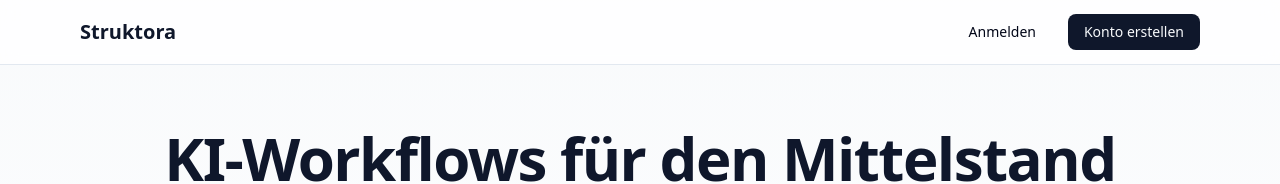
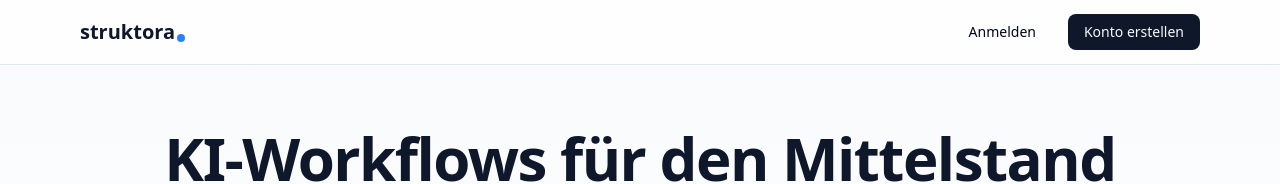
Before and after one commit to berndgalter-lab/struktora, a Next.js app: page / in a window 1280 px wide. Shown: the top 184 px of the page. Built offline with nearby package versions, Linux system fonts and the light colour scheme.

Commit message:
upload logo to website

```diff
--- a/src/app/(auth)/layout.tsx
+++ b/src/app/(auth)/layout.tsx
@@ -1,5 +1,4 @@
-import { useTranslations } from "next-intl";
-import Link from "next/link";
+import { Logo } from "@/components/ui/logo";
 
 // Auth layout - centered card layout for login/signup
 export default function AuthLayout({
@@ -7,14 +6,10 @@ export default function AuthLayout({
 }: {
   children: React.ReactNode;
 }) {
-  const t = useTranslations("common");
-
   return (
     <div className="min-h-screen flex flex-col items-center justify-center bg-slate-50 px-4">
       <div className="mb-8">
-        <Link href="/" className="text-2xl font-bold text-slate-900">
-          {t("appName")}
-        </Link>
+        <Logo href="/" size="lg" />
       </div>
       <div className="w-full max-w-md">{children}</div>
     </div>
--- a/src/components/dashboard/sidebar.tsx
+++ b/src/components/dashboard/sidebar.tsx
@@ -1,6 +1,5 @@
 "use client";
 
-import Link from "next/link";
 import { usePathname, useRouter } from "next/navigation";
 import { useTranslations } from "next-intl";
 import {
@@ -9,7 +8,6 @@ import {
   Settings,
   LogOut,
   Menu,
-  User,
 } from "lucide-react";
 import { useState } from "react";
 import { cn } from "@/lib/utils";
@@ -17,6 +15,7 @@ import { Button } from "@/components/ui/button";
 import { Sheet, SheetContent, SheetTrigger } from "@/components/ui/sheet";
 import { Separator } from "@/components/ui/separator";
 import { Avatar, AvatarFallback } from "@/components/ui/avatar";
+import { Logo } from "@/components/ui/logo";
 import { createClient } from "@/lib/supabase/client";
 import { useUser } from "@/hooks/use-user";
 
@@ -34,7 +33,6 @@ const SidebarContent = ({ onNavigate }: SidebarContentProps) => {
   const pathname = usePathname();
   const router = useRouter();
   const t = useTranslations("nav");
-  const tCommon = useTranslations("common");
   const tAuth = useTranslations("auth");
   const { user, authUser, isLoading } = useUser();
 
@@ -75,13 +73,7 @@ const SidebarContent = ({ onNavigate }: SidebarContentProps) => {
     <div className="flex h-full flex-col">
       {/* Logo */}
       <div className="flex h-16 items-center px-6">
-        <Link
-          href="/dashboard"
-          className="text-xl font-bold text-slate-900"
-          onClick={onNavigate}
-        >
-          {tCommon("appName")}
-        </Link>
+        <Logo href="/dashboard" size="md" onClick={onNavigate} />
       </div>
 
       <Separator />
--- a/src/components/marketing/footer.tsx
+++ b/src/components/marketing/footer.tsx
@@ -1,14 +1,12 @@
 import Link from "next/link";
-import { useTranslations } from "next-intl";
+import { Logo } from "@/components/ui/logo";
 
 export const Footer = () => {
-  const t = useTranslations("common");
-
   return (
     <footer className="border-t border-slate-200 bg-white">
       <div className="mx-auto max-w-6xl px-4 py-12">
         <div className="flex flex-col items-center justify-between gap-4 md:flex-row">
-          <div className="text-xl font-bold text-slate-900">{t("appName")}</div>
+          <Logo href="/" size="md" />
           <div className="flex gap-6 text-sm text-slate-600">
             <Link href="/impressum" className="hover:text-slate-900">
               Impressum
@@ -21,8 +19,7 @@ export const Footer = () => {
             </Link>
           </div>
           <div className="text-sm text-slate-500">
-            © {new Date().getFullYear()} {t("appName")}. Alle Rechte
-            vorbehalten.
+            © {new Date().getFullYear()} struktora. Alle Rechte vorbehalten.
           </div>
         </div>
       </div>
--- a/src/components/marketing/navbar.tsx
+++ b/src/components/marketing/navbar.tsx
@@ -1,17 +1,15 @@
 import Link from "next/link";
 import { useTranslations } from "next-intl";
 import { Button } from "@/components/ui/button";
+import { Logo } from "@/components/ui/logo";
 
 export const Navbar = () => {
-  const t = useTranslations("common");
   const tAuth = useTranslations("auth");
 
   return (
     <nav className="fixed top-0 z-50 w-full border-b border-slate-200 bg-white/80 backdrop-blur-sm">
       <div className="mx-auto flex h-16 max-w-6xl items-center justify-between px-4">
-        <Link href="/" className="text-xl font-bold text-slate-900">
-          {t("appName")}
-        </Link>
+        <Logo href="/" size="md" />
         <div className="flex items-center gap-4">
           <Link href="/login">
             <Button variant="ghost">{tAuth("login")}</Button>
--- /dev/null
+++ b/src/components/ui/logo.tsx
@@ -0,0 +1,62 @@
+import Link from "next/link";
+import { cn } from "@/lib/utils";
+
+interface LogoProps {
+  href?: string;
+  size?: "sm" | "md" | "lg";
+  className?: string;
+  onClick?: () => void;
+}
+
+export const Logo = ({ href = "/", size = "md", className, onClick }: LogoProps) => {
+  const sizeClasses = {
+    sm: "text-lg",
+    md: "text-xl",
+    lg: "text-2xl",
+  };
+
+  const dotSizes = {
+    sm: "w-1.5 h-1.5",
+    md: "w-2 h-2",
+    lg: "w-2.5 h-2.5",
+  };
+
+  const LogoContent = (
+    <span className={cn("inline-flex items-baseline font-extrabold text-slate-900", sizeClasses[size], className)}>
+      struktora
+      <span className={cn("ml-0.5 rounded-full bg-blue-500 self-end mb-1", dotSizes[size])} />
+    </span>
+  );
+
+  if (href) {
+    return (
+      <Link href={href} onClick={onClick} className="inline-block">
+        {LogoContent}
+      </Link>
+    );
+  }
+
+  return LogoContent;
+};
+
+// Icon-only version for small spaces
+export const LogoIcon = ({ size = "md", className }: { size?: "sm" | "md" | "lg"; className?: string }) => {
+  const sizeClasses = {
+    sm: "text-lg",
+    md: "text-xl",
+    lg: "text-2xl",
+  };
+
+  const dotSizes = {
+    sm: "w-2 h-2",
+    md: "w-3 h-3",
+    lg: "w-4 h-4",
+  };
+
+  return (
+    <span className={cn("inline-flex items-center font-extrabold text-slate-900", sizeClasses[size], className)}>
+      s
+      <span className={cn("ml-0.5 rounded-full bg-blue-500", dotSizes[size])} />
+    </span>
+  );
+};
```
Also changed, not shown: public/logo.svg (added).
